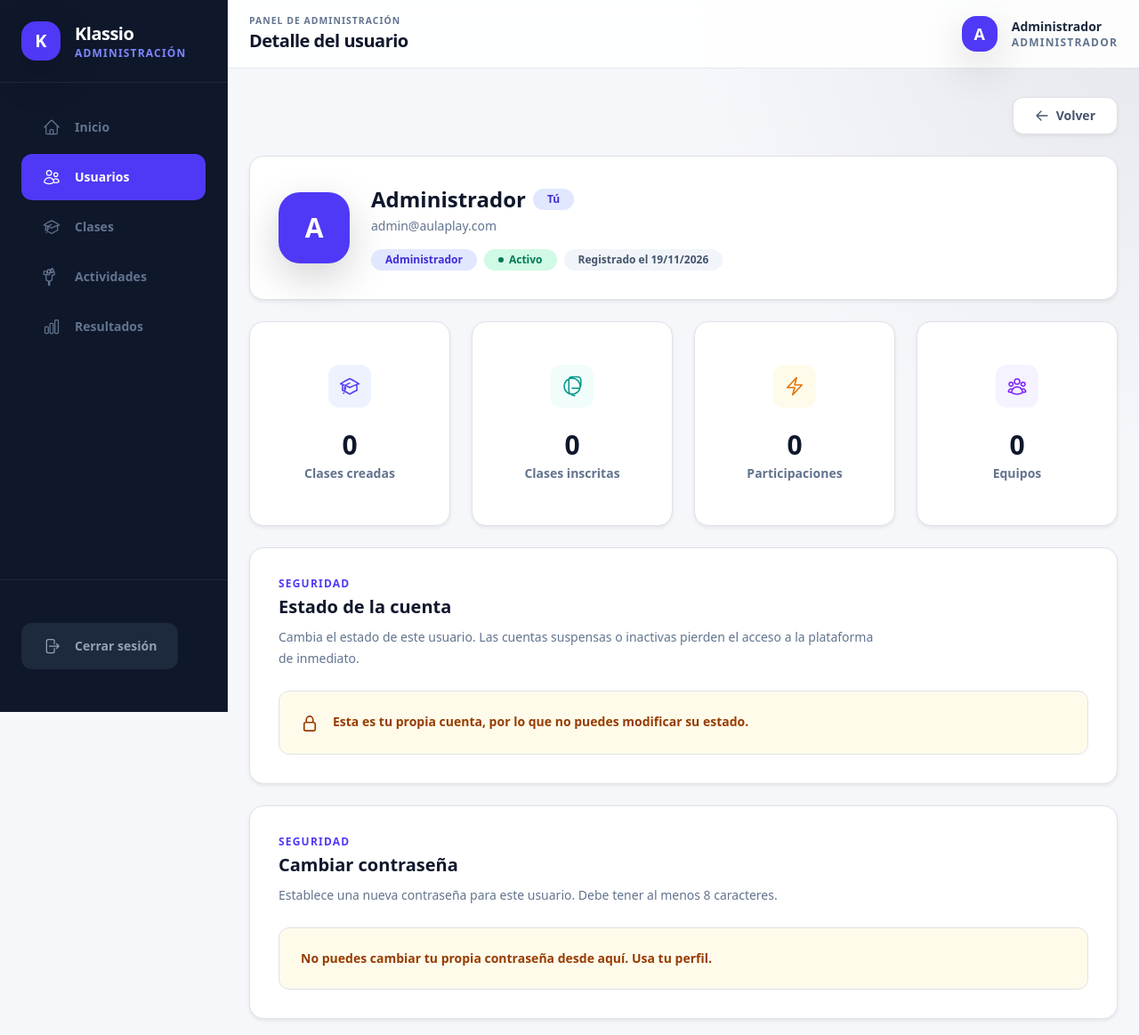
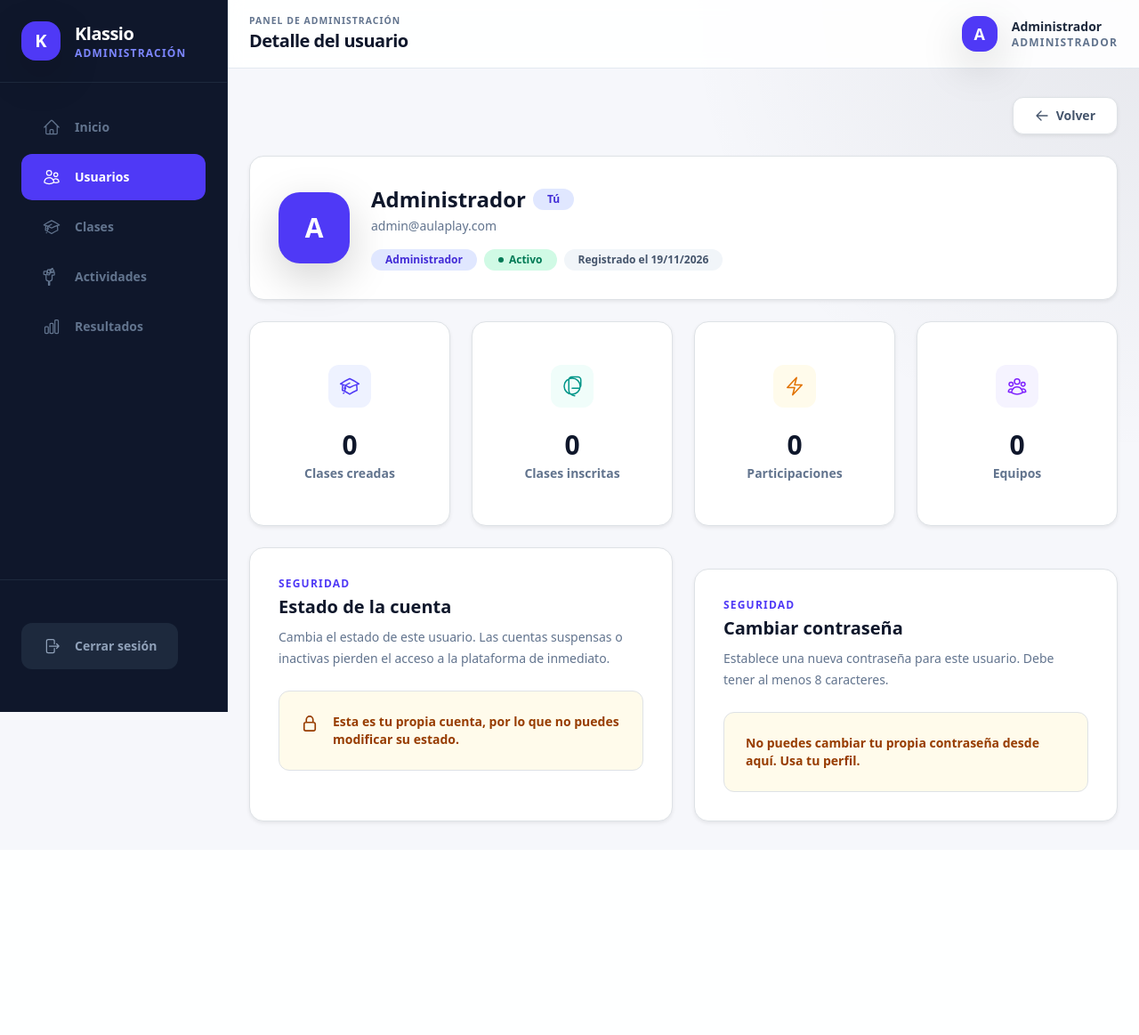
Before and after one commit to EddyDS23/klassio, a Laravel app: page /admin/users/1 in a window 1280 px wide. Shown: the top 1163 px of the page at 89% size. After the commit the page ends 926 px from the top, so only its background shows below. Run offline with Laravel 12, Linux system fonts and the light colour scheme; a user stored in the database is signed in; data comes from the database, SQL or seed files in the repository; some libraries are stand-ins or nearby versions.

Commit message:
style(views): tarjetas estado y contraseña lado a lado en admin user show

```diff
--- a/resources/views/admin/users/show.blade.php
+++ b/resources/views/admin/users/show.blade.php
@@ -123,6 +123,8 @@
 
     </section>
 
+    <div class="grid grid-cols-1 gap-6 md:grid-cols-2">
+
     <!-- Gestión del estado -->
     <section class="rounded-2xl border border-slate-200 bg-white p-6 shadow-sm sm:p-8">
 
@@ -226,4 +228,6 @@
 
     </section>
 
+    </div>
+
 @endsection
```
